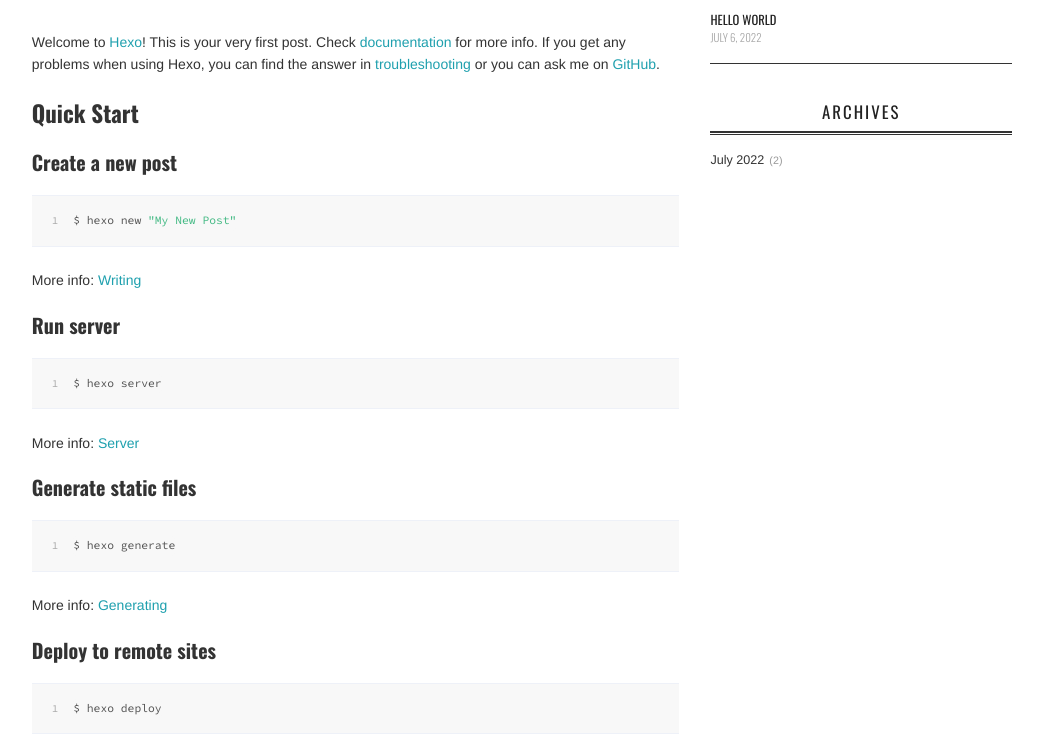
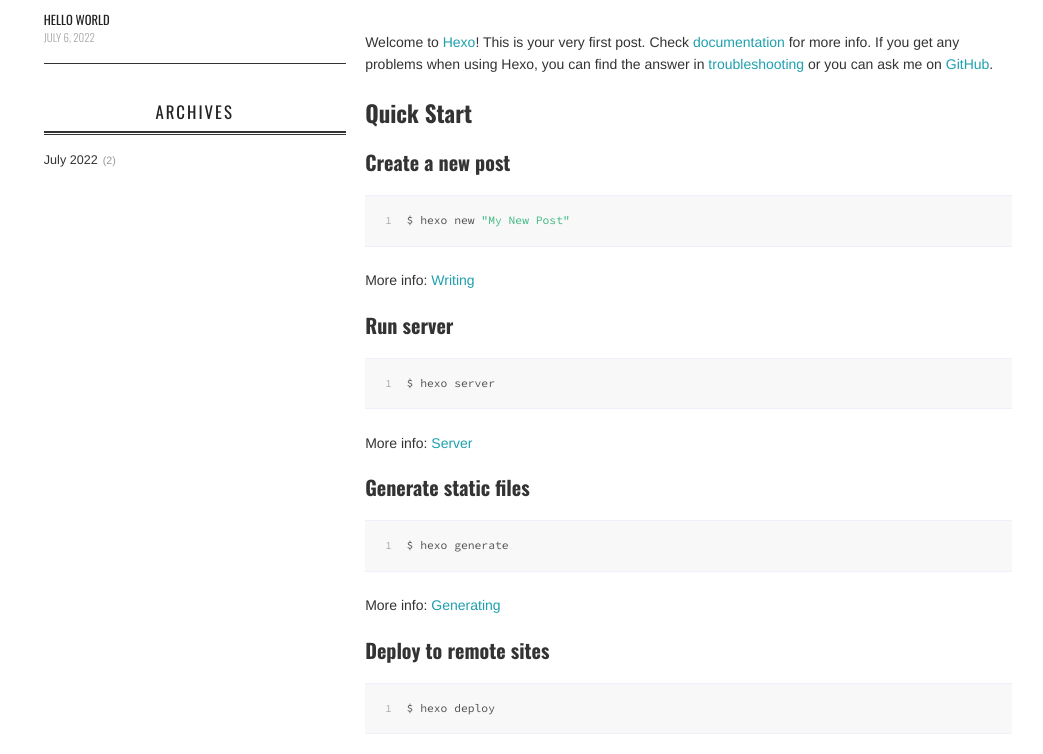
Before and after one commit to Episode-Zhang/Episode-Zhang.github.io, a plain HTML site: page index.html in a window 1280 px wide. Shown: the part 620-1374 px from the top of the page, without its empty margins (118-1161 px from the left). Drawn offline with nearby package versions, Linux system fonts and the light colour scheme; some packages are replaced by stand-ins of ours; a script that the page names is missing.

Commit message:
Site updated: 2022-07-06 00:47:59

```diff
--- a/css/style.css
+++ b/css/style.css
@@ -271,6 +271,11 @@
     margin: 0 0.980392156862745%;
   }
 }
+@media screen and (min-width: 768px) {
+  #main {
+    float: right;
+  }
+}
 .archive-year,
 .archive-tag,
 .archive-category,
```
